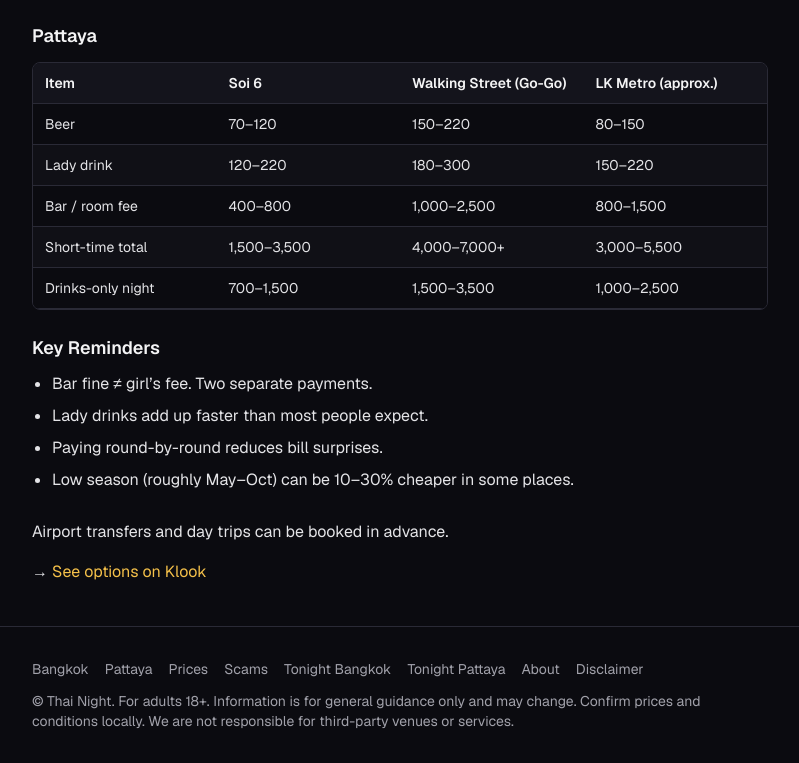
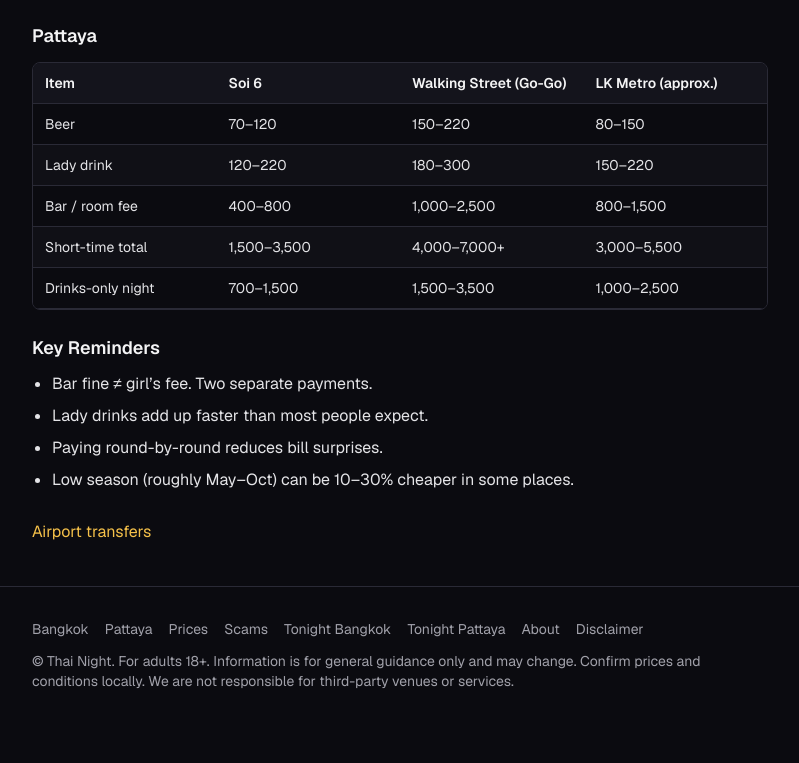
Before and after one commit to ouyowu/thainight-co, a Next.js app: page /prices in a window 1280 px wide. Shown: the part 640-1403 px from the top of the page, without its empty margins (240-1039 px from the left). After the commit the page ends 1363 px from the top, so only its background shows below. Built offline with nearby package versions, Linux system fonts and the light colour scheme.

Commit message:
Align affiliate CTAs to one end-of-page hotel link

```diff
--- a/app/bangkok/areas/nana-plaza/page.tsx
+++ b/app/bangkok/areas/nana-plaza/page.tsx
@@ -104,7 +104,7 @@ export default function NanaPlazaPage() {
         </ul>
       </section>
 
-      <HotelsNearBlock href={affiliates.hotelNanaPlaza} area="Nana Plaza" />
+      <HotelsNearBlock href={affiliates.hotelNanaPlaza} cta="Hotels near Nana Plaza" />
     </PageShell>
   );
 }
--- a/app/bangkok/areas/soi-cowboy/page.tsx
+++ b/app/bangkok/areas/soi-cowboy/page.tsx
@@ -92,7 +92,7 @@ export default function SoiCowboyPage() {
         </ul>
       </section>
 
-      <HotelsNearBlock href={affiliates.hotelSoiCowboy} area="Soi Cowboy" />
+      <HotelsNearBlock href={affiliates.hotelSoiCowboy} cta="Hotels near Soi Cowboy / Asok" />
     </PageShell>
   );
 }
--- a/app/bangkok/first-timer/page.tsx
+++ b/app/bangkok/first-timer/page.tsx
@@ -1,6 +1,6 @@
 import { PageShell } from "@/components/PageShell";
 import { PriceTable } from "@/components/PriceTable";
-import { StayNearbyBlock } from "@/components/StayNearbyBlock";
+import { HotelsNearBlock } from "@/components/HotelsNearBlock";
 import { affiliates } from "@/lib/affiliates";
 import { pageMeta } from "@/lib/seo";
 
@@ -93,10 +93,7 @@ export default function BangkokFirstTimerPage() {
         </p>
       </section>
 
-      <StayNearbyBlock
-        href={affiliates.hotelBangkok}
-        cta="Check current hotel deals near Nana and Asok"
-      />
+      <HotelsNearBlock href={affiliates.hotelBangkok} cta="Check hotels near BTS Nana / Asok" />
     </PageShell>
   );
 }
--- a/app/pattaya/areas/lk-metro/page.tsx
+++ b/app/pattaya/areas/lk-metro/page.tsx
@@ -1,6 +1,4 @@
-import { HotelsNearBlock } from "@/components/HotelsNearBlock";
 import { PageShell } from "@/components/PageShell";
-import { affiliates } from "@/lib/affiliates";
 import { pageMeta } from "@/lib/seo";
 
 export const metadata = pageMeta(
@@ -30,8 +28,6 @@ export default function LkMetroPage() {
           premium.
         </p>
       </section>
-
-      <HotelsNearBlock href={affiliates.hotelLkMetro} area="LK Metro" />
     </PageShell>
   );
 }
--- a/app/pattaya/areas/soi-6/page.tsx
+++ b/app/pattaya/areas/soi-6/page.tsx
@@ -110,7 +110,7 @@ export default function Soi6Page() {
         </ul>
       </section>
 
-      <HotelsNearBlock href={affiliates.hotelSoi6} area="Soi 6" />
+      <HotelsNearBlock href={affiliates.hotelSoi6} cta="Hotels near Soi 6 / Beach Road" />
     </PageShell>
   );
 }
--- a/app/pattaya/areas/walking-street/page.tsx
+++ b/app/pattaya/areas/walking-street/page.tsx
@@ -93,7 +93,7 @@ export default function WalkingStreetPage() {
         </ul>
       </section>
 
-      <HotelsNearBlock href={affiliates.hotelWalkingStreet} area="Walking Street" />
+      <HotelsNearBlock href={affiliates.hotelWalkingStreet} cta="Hotels near Walking Street" />
     </PageShell>
   );
 }
--- a/app/pattaya/first-timer/page.tsx
+++ b/app/pattaya/first-timer/page.tsx
@@ -1,6 +1,6 @@
 import { PageShell } from "@/components/PageShell";
 import { PriceTable } from "@/components/PriceTable";
-import { StayNearbyBlock } from "@/components/StayNearbyBlock";
+import { HotelsNearBlock } from "@/components/HotelsNearBlock";
 import { affiliates } from "@/lib/affiliates";
 import { pageMeta } from "@/lib/seo";
 
@@ -90,9 +90,9 @@ export default function PattayaFirstTimerPage() {
         </ul>
       </section>
 
-      <StayNearbyBlock
+      <HotelsNearBlock
         href={affiliates.hotelPattaya}
-        cta="Check current hotel deals near Walking Street or Central Pattaya"
+        cta="Hotels near Walking Street / Central Pattaya"
       />
     </PageShell>
   );
--- a/app/prices/page.tsx
+++ b/app/prices/page.tsx
@@ -63,12 +63,9 @@ export default function PricesPage() {
         </ul>
       </section>
 
-      <section>
-        <p>Airport transfers and day trips can be booked in advance.</p>
-        <p className="mt-3">
-          → <AffiliateCta href={affiliates.klook} label="See options on Klook" />
-        </p>
-      </section>
+      <p>
+        <AffiliateCta href={affiliates.klook} label="Airport transfers" />
+      </p>
     </PageShell>
   );
 }
--- a/components/AffiliateCta.tsx
+++ b/components/AffiliateCta.tsx
@@ -4,15 +4,8 @@ type AffiliateCtaProps = {
 };
 
 export function AffiliateCta({ href, label }: AffiliateCtaProps) {
-  const isLive = href !== "#";
   return (
-    <a
-      href={href}
-      className="text-accent hover:underline"
-      {...(isLive
-        ? { target: "_blank", rel: "nofollow sponsored noopener noreferrer" }
-        : {})}
-    >
+    <a href={href} className="text-accent hover:underline" target="_blank" rel="sponsored noopener">
       {label}
     </a>
   );
--- a/components/HotelsNearBlock.tsx
+++ b/components/HotelsNearBlock.tsx
@@ -2,15 +2,15 @@ import { AffiliateCta } from "@/components/AffiliateCta";
 
 type HotelsNearBlockProps = {
   href: string;
-  area: string;
+  cta: string;
 };
 
-export function HotelsNearBlock({ href, area }: HotelsNearBlockProps) {
+export function HotelsNearBlock({ href, cta }: HotelsNearBlockProps) {
   return (
     <section>
       <p>Staying nearby makes the night simpler.</p>
       <p className="mt-3">
-        → <AffiliateCta href={href} label={`Hotels near ${area}`} />
+        <AffiliateCta href={href} label={cta} />
       </p>
     </section>
   );
--- a/components/StayNearbyBlock.tsx
+++ /dev/null
@@ -1,24 +0,0 @@
-import { AffiliateCta } from "@/components/AffiliateCta";
-
-type StayNearbyBlockProps = {
-  href: string;
-  cta: string;
-};
-
-export function StayNearbyBlock({ href, cta }: StayNearbyBlockProps) {
-  return (
-    <section>
-      <h2 className="text-lg font-semibold text-foreground">Where to stay nearby</h2>
-      <p className="mt-2">If you want to be close to the main nightlife areas, these locations are practical:</p>
-      <ul className="mt-2 list-disc space-y-1 pl-5">
-        <li>
-          Near BTS Nana or Asok (Bangkok) — short walk or quick ride to Soi Cowboy and Nana Plaza
-        </li>
-        <li>Near Walking Street or Central Pattaya — easy access to the main strips</li>
-      </ul>
-      <p className="mt-3">
-        → <AffiliateCta href={href} label={cta} />
-      </p>
-    </section>
-  );
-}
```
